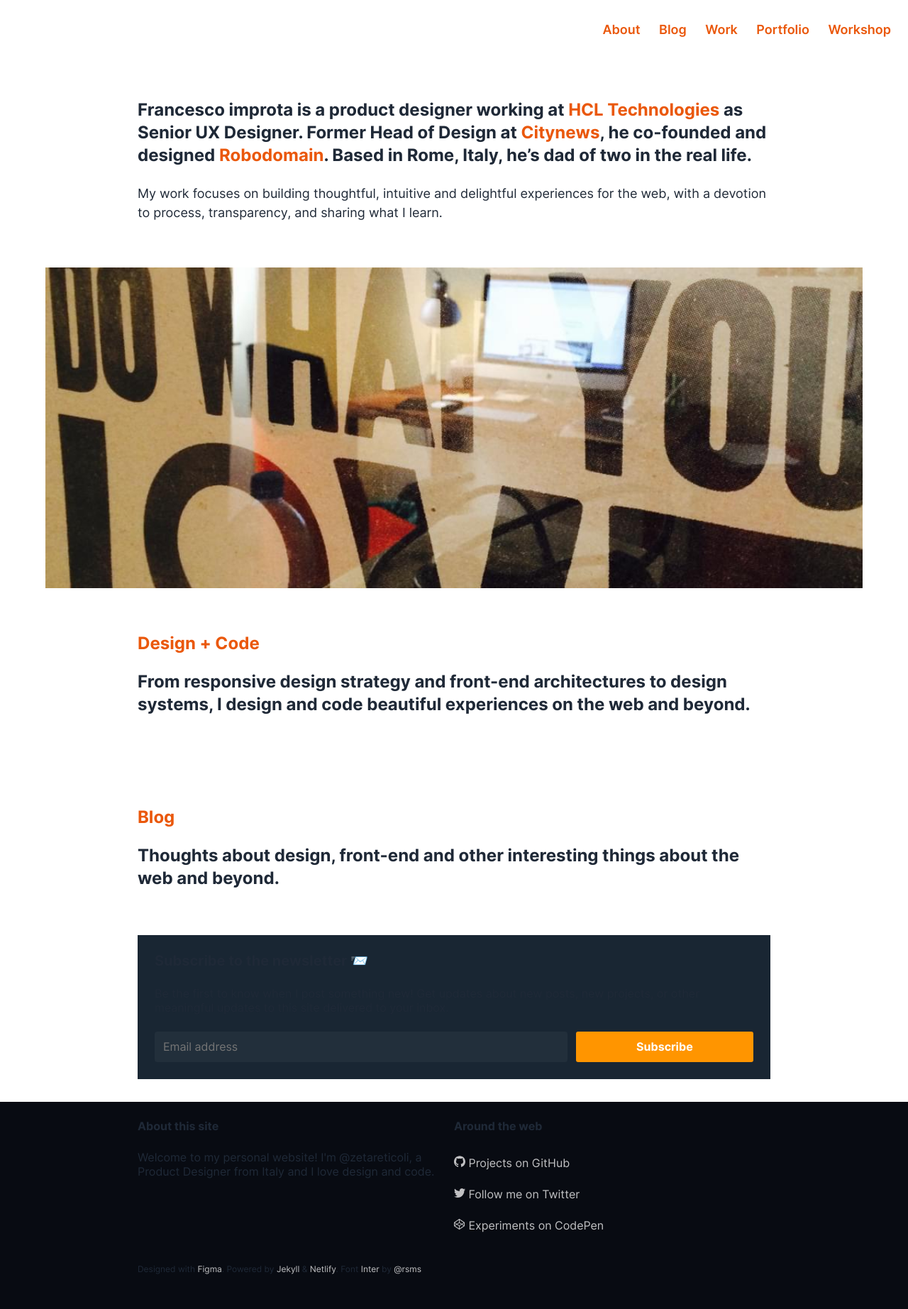
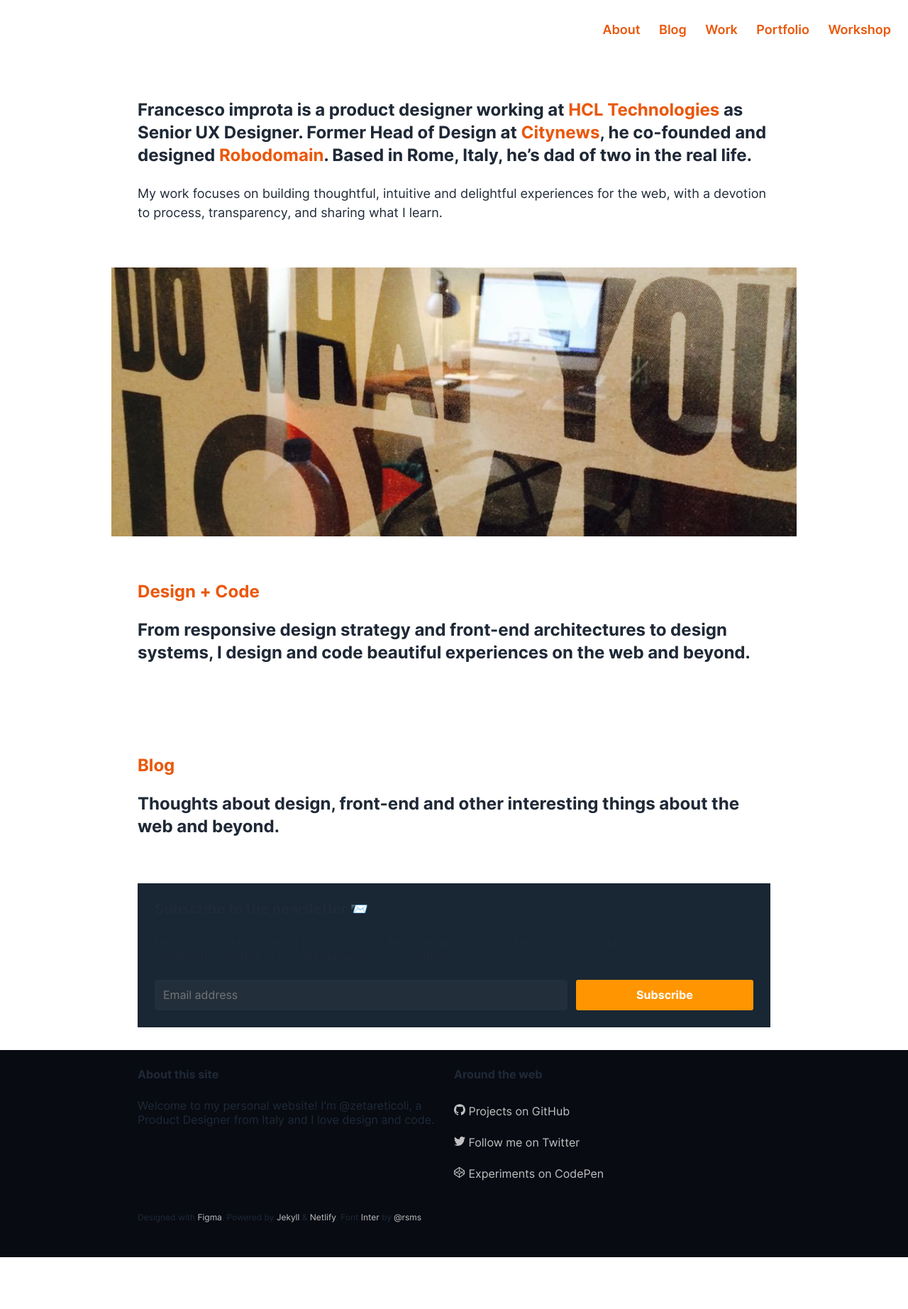
Before and after one commit to zetareticoli/fi, a Jekyll site: the page built from index.html, in a window 1280 px wide. Shown: the whole page at 71% size. Built offline with Jekyll 4.4.1, drawn with Linux system fonts in a browser that asks for light colours; the list of posts is cut into pages by our own code; after the commit the page ends 1772 px from its top, so only the background shows below that.

Commit message:
Updated utilities

```diff
--- a/_sass/_utilities.scss
+++ b/_sass/_utilities.scss
@@ -25,12 +25,12 @@
 
   @media screen and (min-width: 768px) {
     left: 50%;
-    margin-left: -45vw;
-    margin-right: -45vw;
+    margin-left: -37.75vw;
+    margin-right: -37.75vw;
     max-width: 100vw;
     position: relative;
     right: 50%;
-    width: 90vw;
+    width: 75.5vw;
     height: auto;
   }
 }
--- a/css/style.scss
+++ b/css/style.scss
@@ -12,5 +12,6 @@
 @import 'components/logo';
 @import 'components/nav';
 @import 'utilities';
+@import 'utilities/flexbox';
 @import 'utilities/spacing';
 @import 'utilities/text';
```
